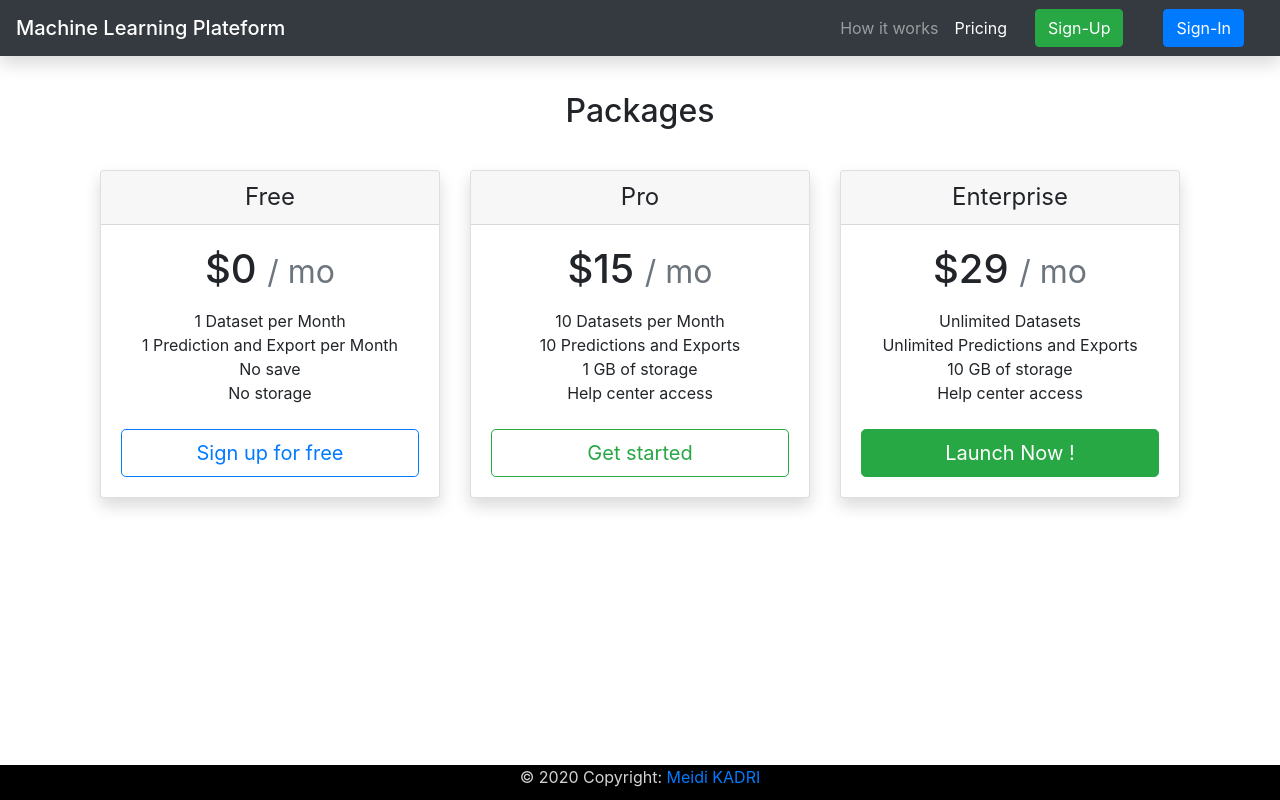
After one commit to MeidiKDRI/MLD, a Python web app: template templates/pricing.html in a window 1280 px wide. The commit adds this page. Run offline with Jinja, Linux system fonts and the light colour scheme; the template is opened without the code that fills it, so the values that code supplies are empty; some libraries are stand-ins or nearby versions.

Commit message:
Add pricing page + menu upgrades

```diff
--- a/app.py
+++ b/app.py
@@ -68,6 +68,10 @@ db = firebase.database()
 @app.route('/')
 def home() :
     return render_template('index.html')
+
+@app.route('/pricing')
+def pricing() :
+    return render_template('pricing.html')
 
 ############
 # Login page
--- a/templates/index.html
+++ b/templates/index.html
@@ -14,10 +14,10 @@
 	<div class="collapse navbar-collapse" id="navbarCollapse">
 		<ul class="navbar-nav ml-auto">
 		<li class="nav-item active">
-			<a class="nav-link" href="#">How it works <span class="sr-only">(current)</span></a>
+			<a class="nav-link" href="{{url_for('home')}}">How it works <span class="sr-only">(current)</span></a>
 		</li>
 		<li class="nav-item">
-			<a class="nav-link" href="#">Pricing</a>
+			<a class="nav-link" href= "{{url_for('pricing')}}">Pricing</a>
 		</li>
 		</ul>
 		<form class="form-inline mt-2 mt-md-0">
@@ -54,7 +54,7 @@
 		<li data-target="#carouselExampleIndicators" data-slide-to="1"></li>
 		<li data-target="#carouselExampleIndicators" data-slide-to="2"></li>
 	</ol>
-	<div class="carousel-inner">
+	<div class="carousel-inner shadow-lg p-3 mb-5 bg-white rounded" style = 'margin:auto; width:75%; margin-top:50px; border: 1px solid black; border-radius:15px;'>
 		<div class="carousel-item active">
 		<img src="static/img/Screenshot001.png" class="d-block w-100" alt="Screenshot001">
 		</div>
--- /dev/null
+++ b/templates/pricing.html
@@ -0,0 +1,97 @@
+<!DOCTYPE html>
+<html>
+
+<head>
+    <title>Pricing - Machine Learning Plateform</title>
+	<link rel ="stylesheet" type="text/css" href="{{ url_for('static', filename='main.css')}}">
+	<link rel="stylesheet" href="https://stackpath.bootstrapcdn.com/bootstrap/4.4.1/css/bootstrap.min.css" integrity="sha384-Vkoo8x4CGsO3+Hhxv8T/Q5PaXtkKtu6ug5TOeNV6gBiFeWPGFN9MuhOf23Q9Ifjh" crossorigin="anonymous">
+
+	<nav class="navbar navbar-expand-md navbar-dark fixed-top bg-dark shadow">
+	<a class="navbar-brand mb-0 h1" href="#">Machine Learning Plateform</a>
+	<button class="navbar-toggler" type="button" data-toggle="collapse" data-target="#navbarCollapse" aria-controls="navbarCollapse" aria-expanded="false" aria-label="Toggle navigation">
+		<span class="navbar-toggler-icon"></span>
+	</button>
+	<div class="collapse navbar-collapse" id="navbarCollapse">
+		<ul class="navbar-nav ml-auto">
+		<li class="nav-item">
+			<a class="nav-link" href="{{url_for('home')}}">How it works</a>
+		</li>
+		<li class="nav-item active">
+			<a class="nav-link" href= "{{url_for('pricing')}}">Pricing<span class="sr-only">(current)</span></a>
+		</li>
+		</ul>
+		<form class="form-inline mt-2 mt-md-0">
+
+		<a id='navbar-btn' href = "{{url_for('register')}}"><button type="button" class="btn btn-success" >Sign-Up</button></a>
+		<a id='navbar-btn' href = "{{url_for('login')}}"><button type="button" class="btn btn-primary" >Sign-In</button></a>
+		</form>
+	</div>
+	</nav>
+
+</head>
+
+<body>
+
+    <h2 id='page-title'>Packages</h2>
+
+    <div class="row" id="princing-row">
+    <div class="container" >
+      <div class="card-deck mb-3 text-center mx-auto" class="align-self-center">
+        <div class="card mb-4 shadow">
+          <div class="card-header">
+            <h4 class="my-0 font-weight-normal">Free</h4>
+          </div>
+          <div class="card-body">
+            <h1 class="card-title pricing-card-title">$0 <small class="text-muted">/ mo</small></h1>
+            <ul class="list-unstyled mt-3 mb-4">
+              <li>1 Dataset per Month</li>
+              <li>1 Prediction and Export per Month</li>
+              <li>No save</li>
+              <li>No storage</li>
+            </ul>
+            <button type="button" class="btn btn-lg btn-block btn-outline-primary">Sign up for free</button>
+          </div>
+        </div>
+        <div class="card mb-4 shadow">
+          <div class="card-header">
+            <h4 class="my-0 font-weight-normal">Pro</h4>
+          </div>
+          <div class="card-body">
+            <h1 class="card-title pricing-card-title">$15 <small class="text-muted">/ mo</small></h1>
+            <ul class="list-unstyled mt-3 mb-4">
+              <li>10 Datasets per Month</li>
+              <li>10 Predictions and Exports</li>
+              <li>1 GB of storage</li>
+              <li>Help center access</li>
+            </ul>
+            <button type="button" class="btn btn-lg btn-block btn-outline-success">Get started</button>
+          </div>
+        </div>
+        <div class="card mb-4 shadow">
+          <div class="card-header">
+            <h4 class="my-0 font-weight-normal">Enterprise</h4>
+          </div>
+          <div class="card-body">
+            <h1 class="card-title pricing-card-title">$29 <small class="text-muted">/ mo</small></h1>
+            <ul class="list-unstyled mt-3 mb-4">
+              <li>Unlimited Datasets</li>
+              <li>Unlimited Predictions and Exports</li>
+              <li>10 GB of storage</li>
+              <li>Help center access</li>
+            </ul>
+            <button type="button" class="btn btn-lg btn-block btn-success">Launch Now !</button>
+          </div>
+        </div>
+      </div>
+
+</body>
+
+<!-- Footer -->
+<footer class="fixed-bottom">
+  <!-- Copyright -->
+  <div>© 2020 Copyright: <a href="https://www.linkedin.com/in/meidi-kadri/">Meidi KADRI</a></div>
+  <!-- Copyright -->
+</footer>
+<!-- Footer -->
+
+</html>
--- a/templates/settings.html
+++ b/templates/settings.html
@@ -2,7 +2,7 @@
 <html>
 
 <head>
-    <title>Plateform - Machine Learning Plateform</title>
+    <title>Settings - Machine Learning Plateform</title>
 	<link rel ="stylesheet" type="text/css" href="{{ url_for('static', filename='main.css')}}">
 	<link rel="stylesheet" href="https://stackpath.bootstrapcdn.com/bootstrap/4.4.1/css/bootstrap.min.css" integrity="sha384-Vkoo8x4CGsO3+Hhxv8T/Q5PaXtkKtu6ug5TOeNV6gBiFeWPGFN9MuhOf23Q9Ifjh" crossorigin="anonymous">
 
```
